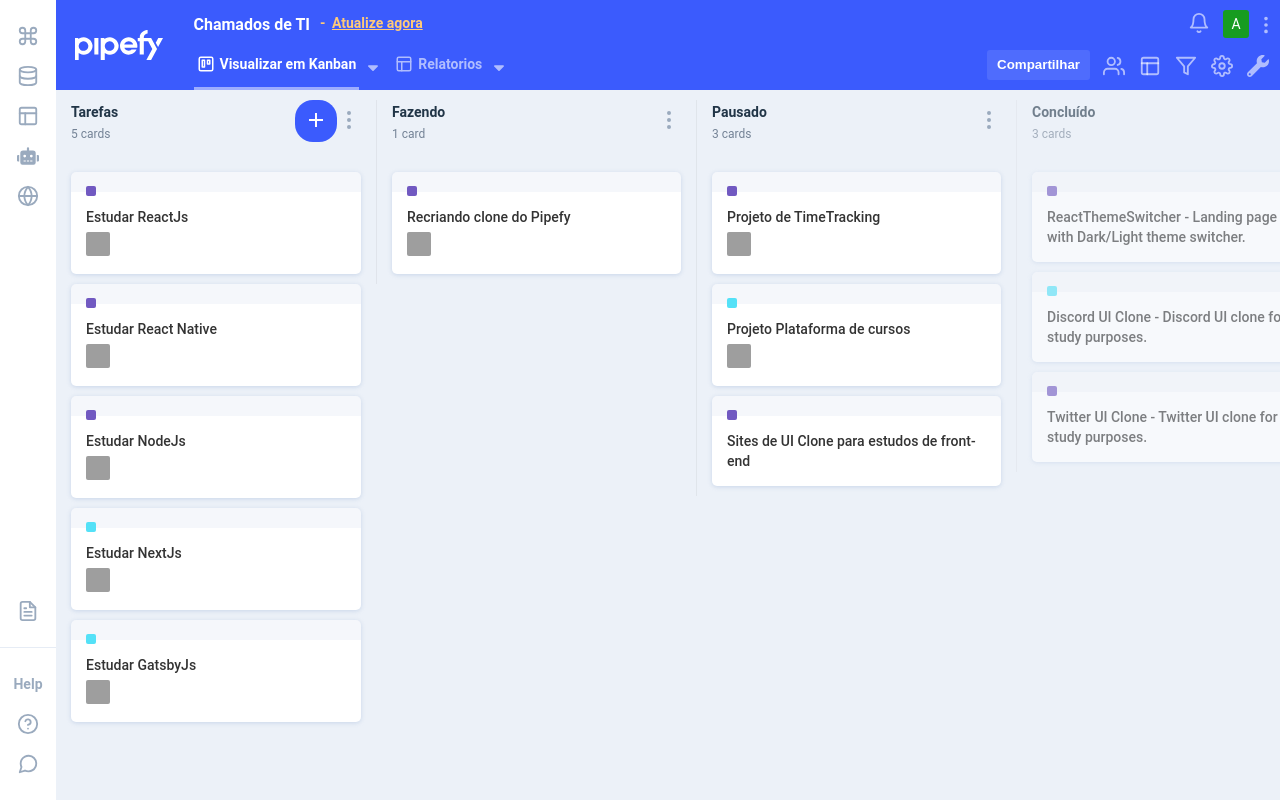
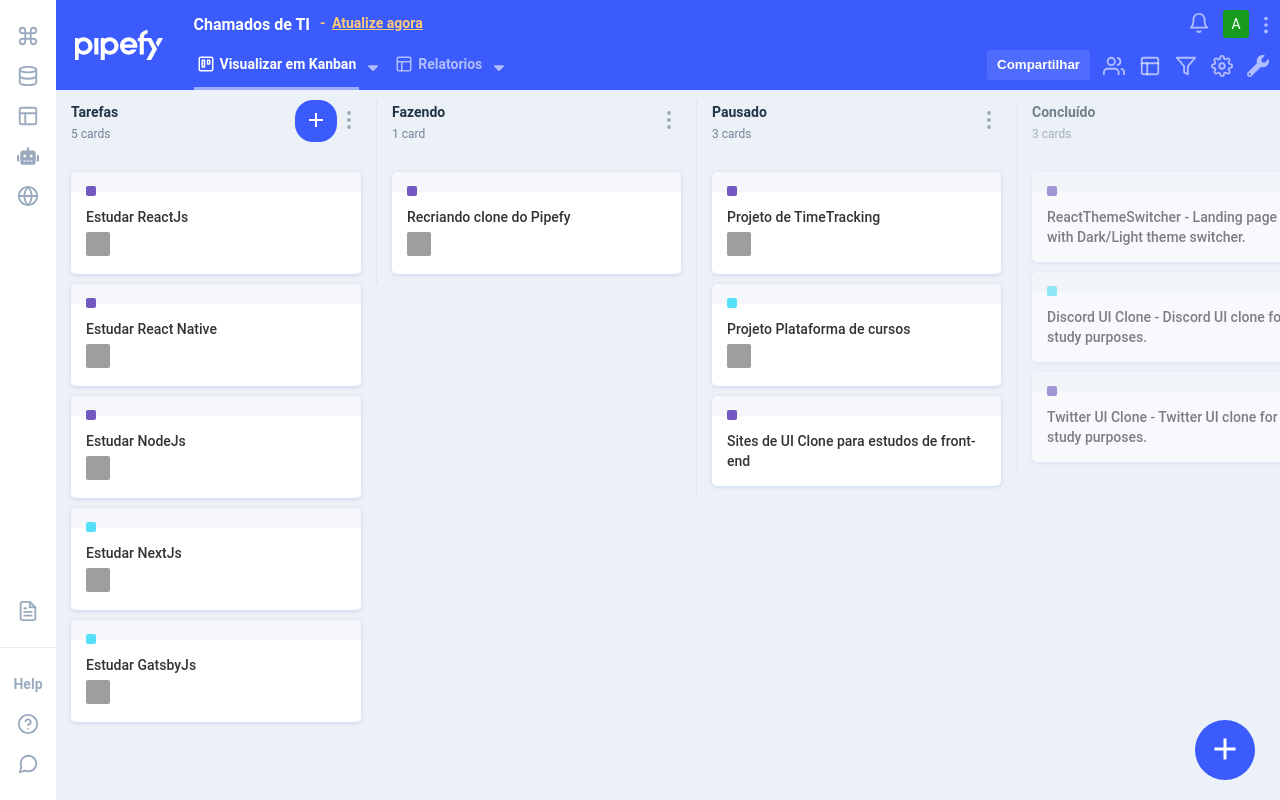
Before and after one commit to arrudadev/pipefy-ui-clone, a React (Create React App) app: page / in a window 1280 px wide. Shown: the top 800 px of the page. Built offline with nearby package versions, Linux system fonts and the light colour scheme; grey boxes are pictures that could not be loaded.

Commit message:
chore: add FloatingButton component

```diff
--- a/src/App.tsx
+++ b/src/App.tsx
@@ -5,6 +5,7 @@
 import GlobalStyles from './styles/global';
 
 import Board from './components/Board';
+import FloatingButton from './components/FloatingButton';
 import Header from './components/Header';
 import Main from './components/Main';
 import Navigation from './components/Navigation';
@@ -17,6 +18,7 @@
       <Main>
         <Header />
         <Board />
+        <FloatingButton />
       </Main>
     </DndProvider>
   );
--- /dev/null
+++ b/src/components/FloatingButton/index.tsx
@@ -0,0 +1,16 @@
+import React from 'react';
+import { MdAdd } from 'react-icons/md';
+
+import { Container, Button } from './styles';
+
+const FloatingButton: React.FC = () => {
+  return (
+    <Container>
+      <Button>
+        <MdAdd size={36} color="#FFF" />
+      </Button>
+    </Container>
+  );
+};
+
+export default FloatingButton;
--- /dev/null
+++ b/src/components/FloatingButton/styles.ts
@@ -0,0 +1,33 @@
+import styled from 'styled-components';
+
+export const Container = styled.div`
+  position: fixed;
+  bottom: 5px;
+  right: 0;
+
+  width: 85px;
+`;
+
+export const Button = styled.button`
+  position: relative;
+  right: 0;
+  bottom: auto;
+
+  margin-bottom: 15px;
+
+  border-radius: 50%;
+  border: 0;
+
+  background: #3b5bfd;
+
+  width: 60px;
+  height: 60px;
+
+  z-index: 10;
+
+  &:hover {
+    background: #627cfd;
+
+    cursor: pointer;
+  }
+`;
```
